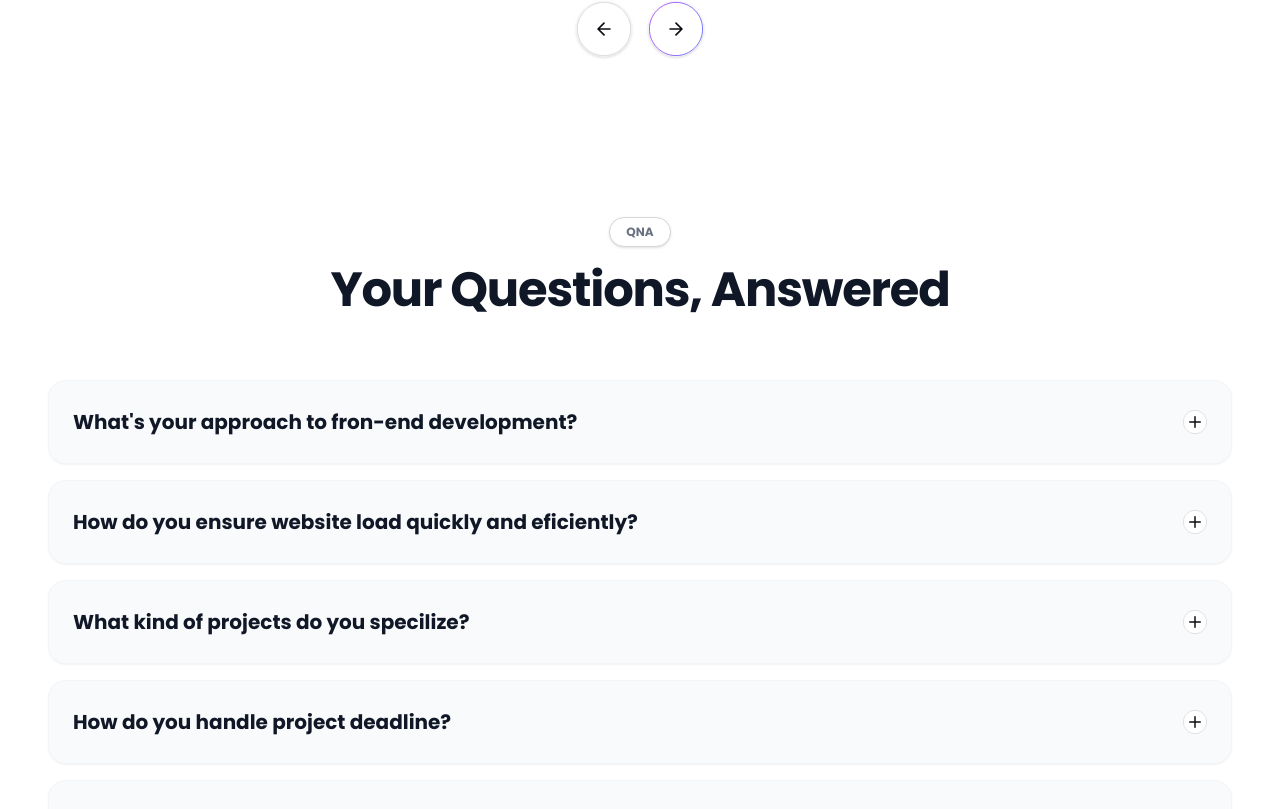
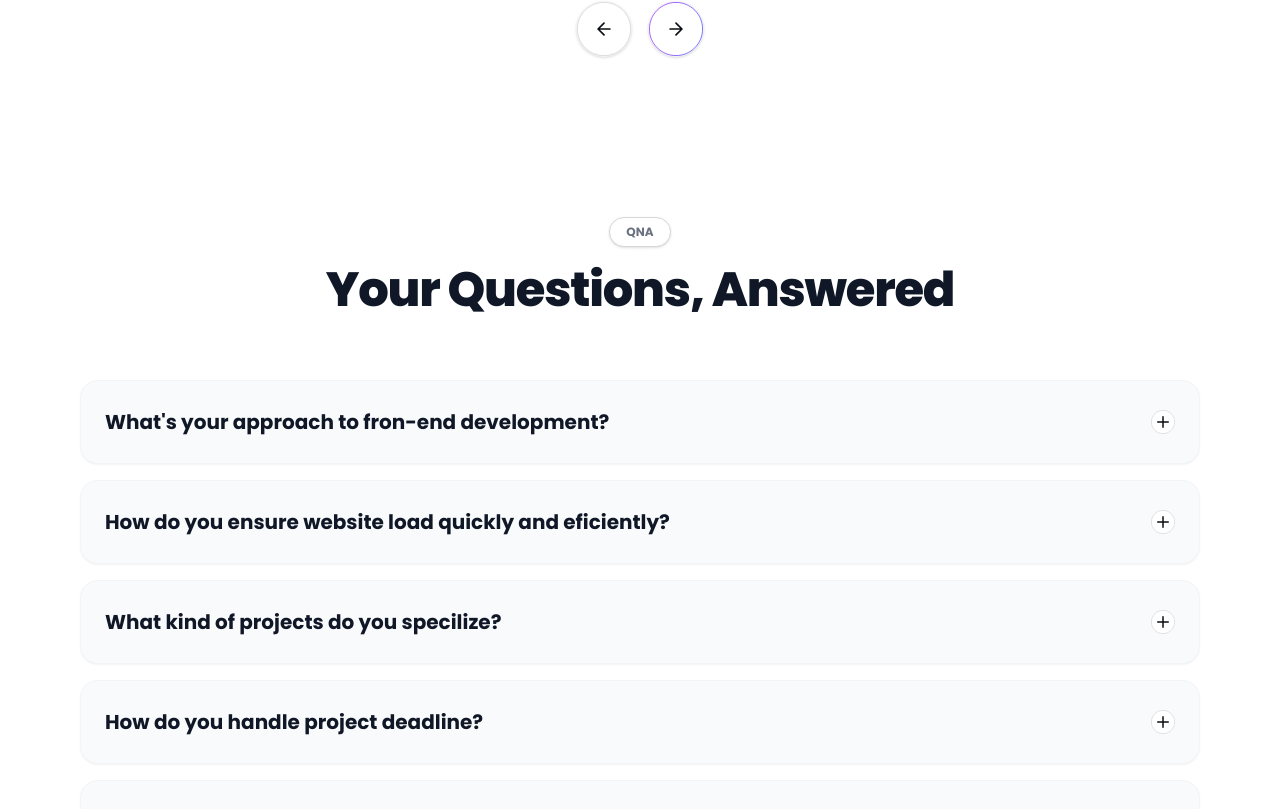
Before and after one commit to tonogw/portfolio, a Next.js app: page / in a window 1280 px wide. Shown: the part 5647-6456 px from the top of the page. Built offline with nearby package versions, Linux system fonts and the light colour scheme.

Commit message:
feat:refactor width max 1440px

```diff
--- a/src/components/sections/qna.tsx
+++ b/src/components/sections/qna.tsx
@@ -1,4 +1,5 @@
-import Image from "next/image";
+"use client";
+
 import { faqData } from "@/constant/faq-data";
 import {
   Accordion,
@@ -6,39 +7,45 @@ import {
   AccordionItem,
   AccordionTrigger,
 } from "@/components/ui/accordion";
+import { motion as m } from "motion/react";
 
 export default function QnA() {
   return (
     <section
       id="faq"
-      className="relative max-w-360 h-216.5 mx-auto bg-white py-20 text-black overflow-hidden"
+      className="relative max-w-360 mx-auto bg-white py-20 text-black overflow-hidden"
     >
       {/* Header Judul */}
-      <div className="custom-container text-center flex flex-col items-center gap-3 mb-16">
+      <m.div
+        initial={{ opacity: 0, y: 20 }}
+        whileInView={{ opacity: 1, y: 0 }}
+        viewport={{ once: true, margin: "-100px" }}
+        transition={{ duration: 0.6, ease: "easeOut" }}
+        className="custom-container text-center flex flex-col items-center gap-3 mb-16"
+      >
         <span className="border border-[#D5D7DA] px-4 py-1.5 rounded-full text-xs font-bold text-gray-500 shadow-sm bg-white">
           QNA
         </span>
-        <h2 className="text-4xl lg:text-[48px] font-bold text-gray-900 tracking-tight mt-1">
+        <h2 className="text-4xl lg:text-[48px] font-black text-gray-900 tracking-tight mt-1">
           Your Questions, Answered
         </h2>
+      </m.div>
+
+      {/* === FIX UTAMA: KONTEN ACCORDION SCALABLE === */}
+      <div className="custom-container max-w-[1120px] mx-auto px-4 lg:px-0">
+        {/* Induk Accordion diletakkan di luar looping agar manajemen open/close tersinkronisasi */}
+        <Accordion type="single" collapsible className="w-full">
+          {faqData.map((item) => (
+            <AccordionItem key={item.value} value={item.value}>
+              {/* Baris 1: Pertanyaan (Hanya berisi teks pemicu klik) */}
+              <AccordionTrigger>{item.trigger}</AccordionTrigger>
+
+              {/* Baris 2: Jawaban (Diletakkan sejajar di bawah, otomatis turun baris baru) */}
+              <AccordionContent>{item.content}</AccordionContent>
+            </AccordionItem>
+          ))}
+        </Accordion>
       </div>
-      {faqData.map((item) => (
-        <div key={item.value}>
-          <Accordion
-            type="single"
-            collapsible
-            defaultValue="qna"
-            className="custom-container"
-          >
-            <AccordionItem value={item.value}>
-              <AccordionTrigger>
-                {item.trigger}
-                <AccordionContent>{item.content}</AccordionContent>
-              </AccordionTrigger>
-            </AccordionItem>
-          </Accordion>
-        </div>
-      ))}
     </section>
   );
 }
```
